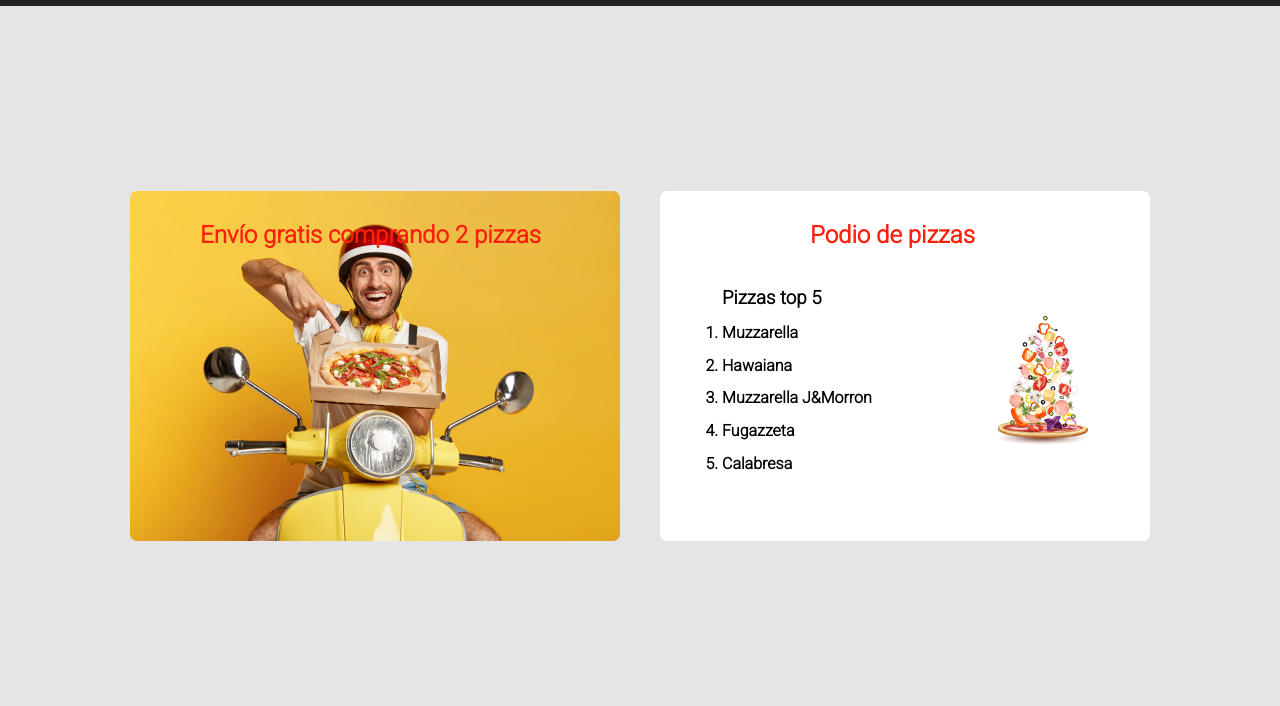
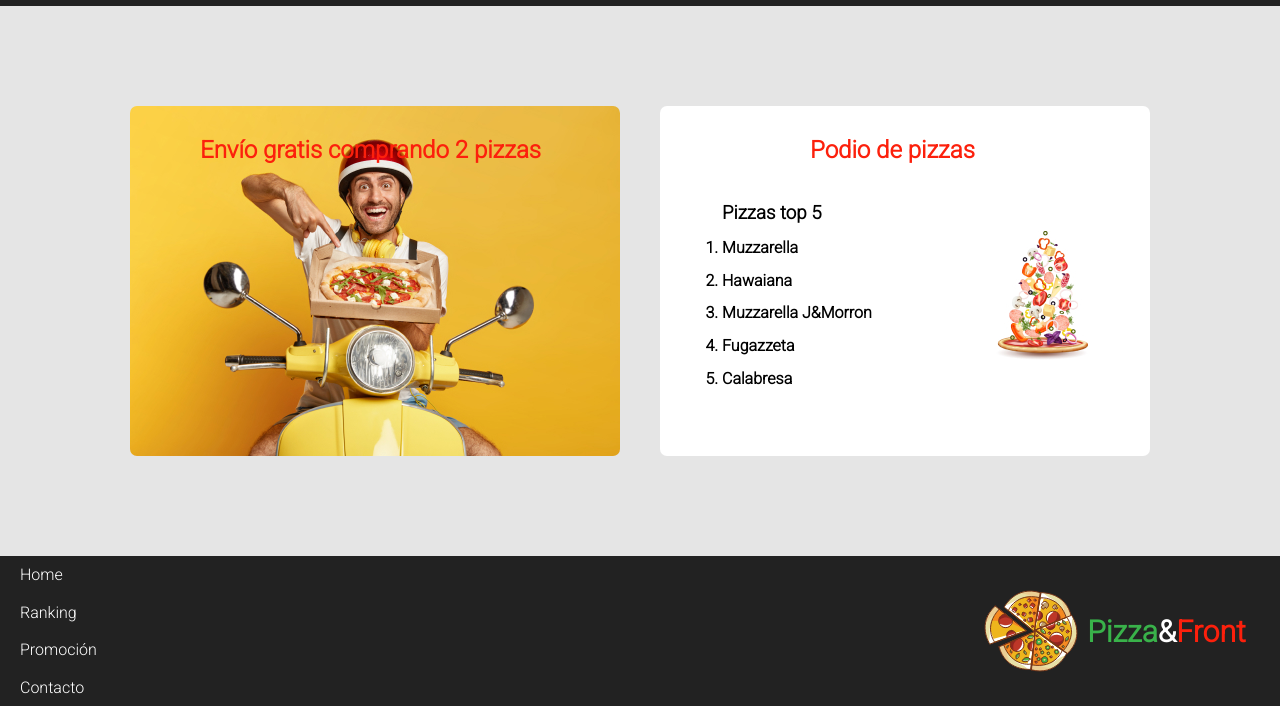
Before and after one commit to PaulaAlonsoJalil/frontEndI, a plain HTML site: page pizza/index.html in a window 1280 px wide. Shown: the part 94-800 px from the top of the page. Drawn offline with Linux system fonts and the light colour scheme.

Commit message:
actualizo piiza versionI

```diff
--- a/pizza/css/style.css
+++ b/pizza/css/style.css
@@ -1,9 +1,14 @@
 * {
     padding: 0;
     margin: 0;
+    box-sizing: border-box;
+
 }
 body {
     font-family: 'Roboto', sans-serif;
+    display: flex;
+    flex-direction: column;
+    overflow-x: hidden;
 }
 h1 {
     font-size: 30px;
@@ -16,6 +21,7 @@ h1 .logo1 {
 h1 .logo2 {
     color:#FC200C;
 }
+
 /*-----------------header----------------*/
 header {
     position: sticky;
@@ -28,12 +34,13 @@ header {
     flex-direction: row;
     justify-content: space-between;
     align-items: center;
+    z-index: 1;
 }
 /*---------------logo-----------------------*/
 header div{
     display: flex;
     align-items: center;
-    width: 270px;
+    min-width: 270px;
     justify-content: space-around;
     position: relative;
     left: 30px;
@@ -43,7 +50,7 @@ header nav dl{
     font-weight: 400;
     font-size: 16px;
     display: flex;
-    width: 400px;
+    min-width: 400px;
     justify-content: space-around;
     position: relative;
     right: 20px;
@@ -60,7 +67,7 @@ main {
     flex-direction: row;
     justify-content: center;
     align-items: center;
-    min-height: 720px;
+    min-height: calc(100vh - 250px);
 }
 main section {
     border-radius: 7px;
@@ -70,7 +77,7 @@ main section {
     background-image: url('../img/delivery.jpg');
     background-repeat: no-repeat;
     height: 350px;
-    width: 490px;
+    min-width: 490px;
     margin: 20px;
 }
 #envio-gratis h2 {
@@ -82,7 +89,7 @@ main section {
 #podio {
     background-color: white;
     height: 350px;
-    width: 490px;
+    min-width: 490px;
     margin: 20px;
     display: flex;
     flex-direction: column;
@@ -111,10 +118,11 @@ ol {
 footer {
     background-color: #222222;
     color: white;
-    height: 150px;
     display: flex;
     flex-direction: row;
     justify-content: space-between;
+    align-self: flex-end;
+    width: 100vw;
 }
 footer nav dl {
     font-size: 16px;
```
